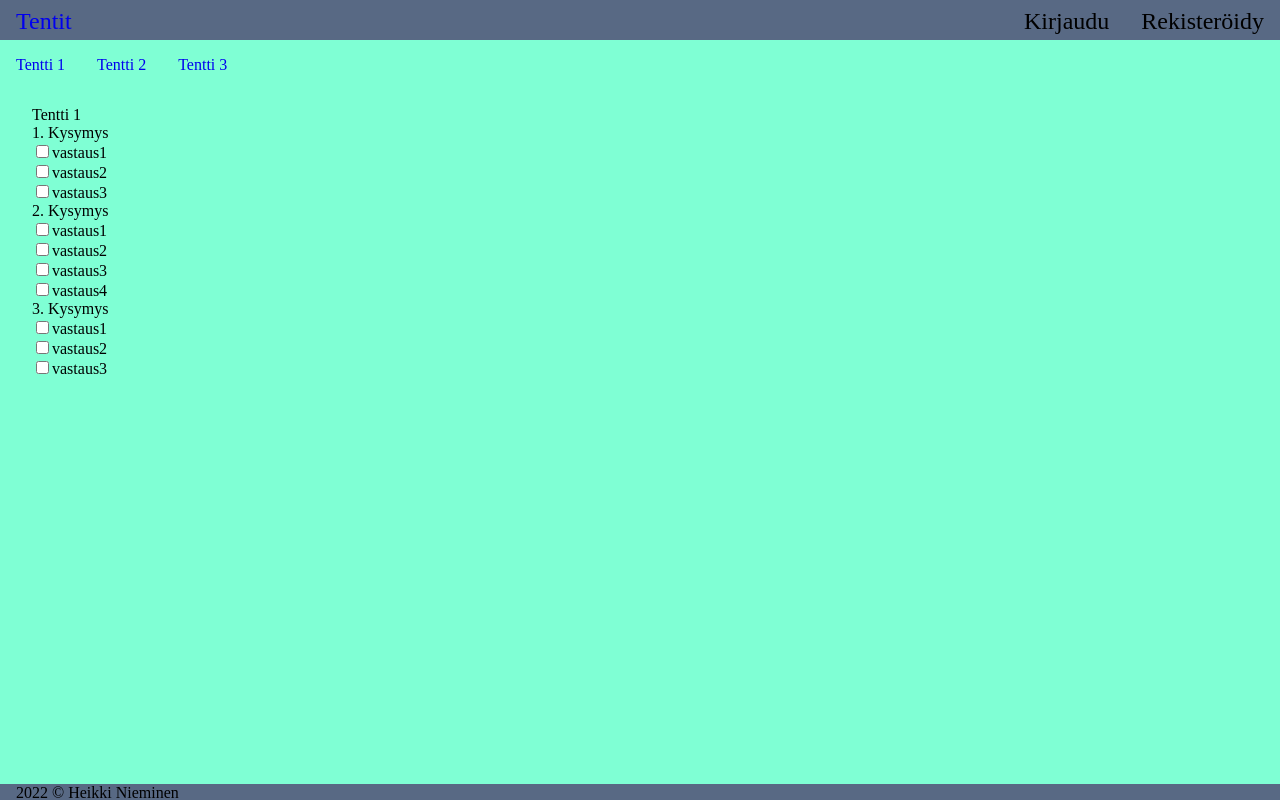
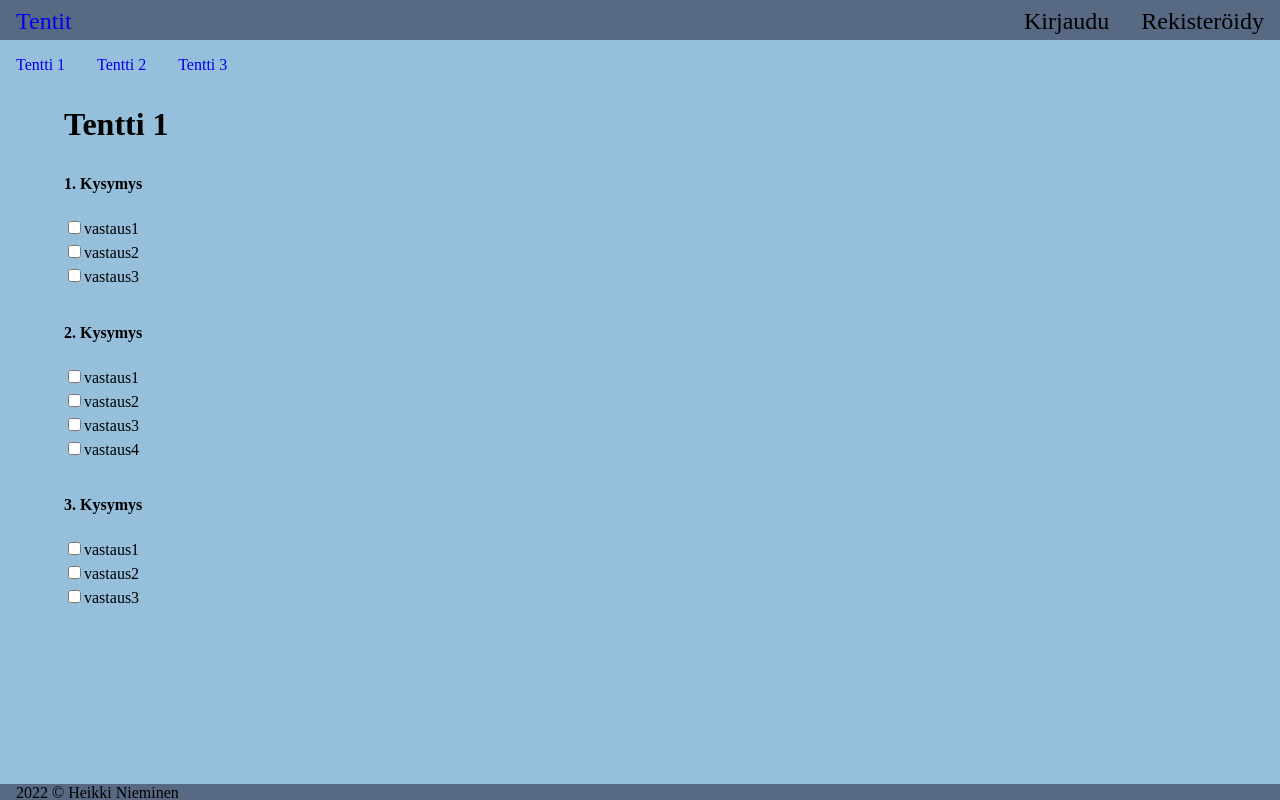
Before and after one commit to heikki-nieminen/FullStack2022, a React app in the folder tenttisovellus/: page / in a window 1280 px wide. Built offline with nearby package versions, Linux system fonts and the light colour scheme.

Commit message:
tenttisovellus scrollbar

```diff
--- a/tenttisovellus/public/index.html
+++ b/tenttisovellus/public/index.html
@@ -1,20 +1,20 @@
 <!DOCTYPE html>
 <html lang="en">
 <head>
-    <meta charset="utf-8" />
-    <link rel="icon" href="%PUBLIC_URL%/favicon.ico" />
-    <meta name="viewport" content="width=device-width, initial-scale=1" />
-    <meta name="theme-color" content="#000000" />
+    <meta charset="utf-8"/>
+    <link href="%PUBLIC_URL%/favicon.ico" rel="icon"/>
+    <meta content="width=device-width, initial-scale=1" name="viewport"/>
+    <meta content="#000000" name="theme-color"/>
     <meta
+            content="Web site created using create-react-app"
             name="description"
-      content="Web site created using create-react-app"
     />
-    <link rel="apple-touch-icon" href="%PUBLIC_URL%/logo192.png" />
+    <link href="%PUBLIC_URL%/logo192.png" rel="apple-touch-icon"/>
     <!--
       manifest.json provides metadata used when your web app is installed on a
       user's mobile device or desktop. See https://developers.google.com/web/fundamentals/web-app-manifest/
     -->
-    <link rel="manifest" href="%PUBLIC_URL%/manifest.json" />
+    <link href="%PUBLIC_URL%/manifest.json" rel="manifest"/>
     <!--
       Notice the use of %PUBLIC_URL% in the tags above.
       It will be replaced with the URL of the `public` folder during the build.
--- a/tenttisovellus/src/components/Footer.js
+++ b/tenttisovellus/src/components/Footer.js
@@ -1,7 +1,7 @@
 import './styles.css'
 
 const Footer = () => {
-    return(
+    return (
         <div className="footer">
             2022 © Heikki Nieminen
         </div>
--- a/tenttisovellus/src/components/TulostaKysymys.js
+++ b/tenttisovellus/src/components/TulostaKysymys.js
@@ -1,12 +1,10 @@
 import TulostaVastaus from "./TulostaVastaus"
 
 const TulostaKysymys = (props) => {
-
-    console.log(props.kysymys.vastaukset)
-    return(
-        <div>
-            <div className="kysymys">
-                {props.kysymys.kysymys}
+    return (
+        <div className="kysymys">
+            <div>
+                <h4 className="kysymys-title">{props.kysymys.kysymys}</h4>
             </div>
             <div className="vastaukset">
                 {props.kysymys.vastaukset.map(vastaus => <TulostaVastaus vastaus={vastaus}/>)}
--- a/tenttisovellus/src/components/TulostaTentti.js
+++ b/tenttisovellus/src/components/TulostaTentti.js
@@ -2,10 +2,12 @@ import TulostaKysymys from "./TulostaKysymys"
 
 const TulostaTentti = (props) => {
 
-    return <div>
-               {props.tentti.nimi}
-               {props.tentti.kysymykset.map(kysymys => <TulostaKysymys kysymys={kysymys} />)}
-            </div>
+    return (
+        <div className="tentti">
+            <h3 className="tentti-title">{props.tentti.nimi}</h3>
+            {props.tentti.kysymykset.map(kysymys => <TulostaKysymys kysymys={kysymys}/>)}
+        </div>
+    )
 }
 
 export default TulostaTentti
--- a/tenttisovellus/src/components/TulostaVastaus.js
+++ b/tenttisovellus/src/components/TulostaVastaus.js
@@ -1,9 +1,9 @@
 const TulostaVastaus = (props) => {
 
-    return(
-        <div>
+    return (
+        <div className="vastaus">
             <input type="checkbox"/>
-                {props.vastaus}
+            {props.vastaus}
         </div>
     )
 }
--- a/tenttisovellus/src/components/styles.css
+++ b/tenttisovellus/src/components/styles.css
@@ -38,7 +38,7 @@ Footer styling
 
 
 .footer {
- position: fixed;
+    position: fixed;
     bottom: 0;
     background-color: #586984;
     width: 100%;
@@ -46,13 +46,14 @@ Footer styling
     padding-left: 1rem;
 }
 
-.main-content {
+div.main-content {
+    overflow-y: auto;
     position: fixed;
-    background-color: aquamarine;
+    background-color: #95bfdb;
     margin: 0;
     padding: 0;
     width: 100%;
-    height: 100%;
+    height: 98%;
 }
 
 .tentti {
@@ -66,3 +67,15 @@ Footer styling
 .tentti-lista {
     padding-top: 1rem;
 }
+
+div.kysymys {
+    padding-bottom: 1rem;
+}
+
+h3.tentti-title {
+    font-size: 2rem;
+}
+
+div.vastaus {
+    padding-top: 0.25rem;
+}
```
Also changed, not shown: tenttisovellus/src/components/Header.js (+4 -4 lines), tenttisovellus/src/components/TenttiSovellus.js (+12 -12 lines). Lines whose indentation alone changed are shown as unchanged.
